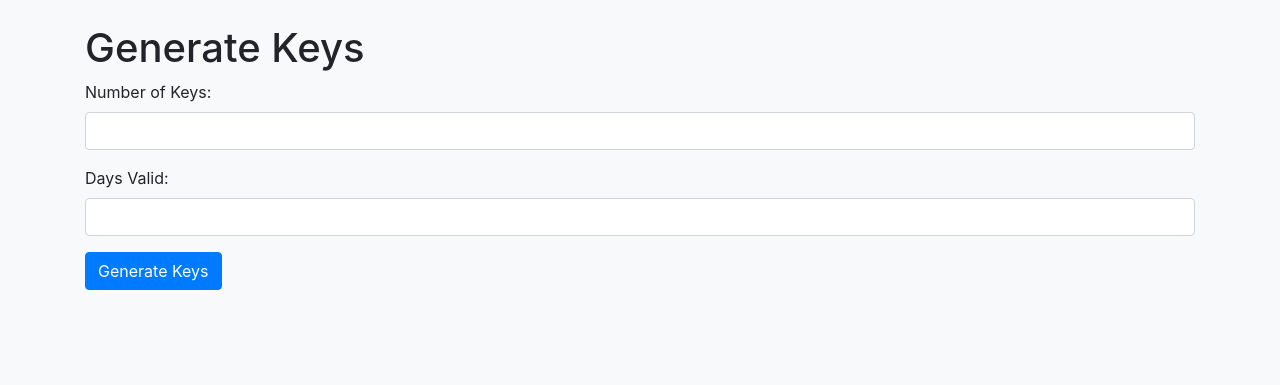
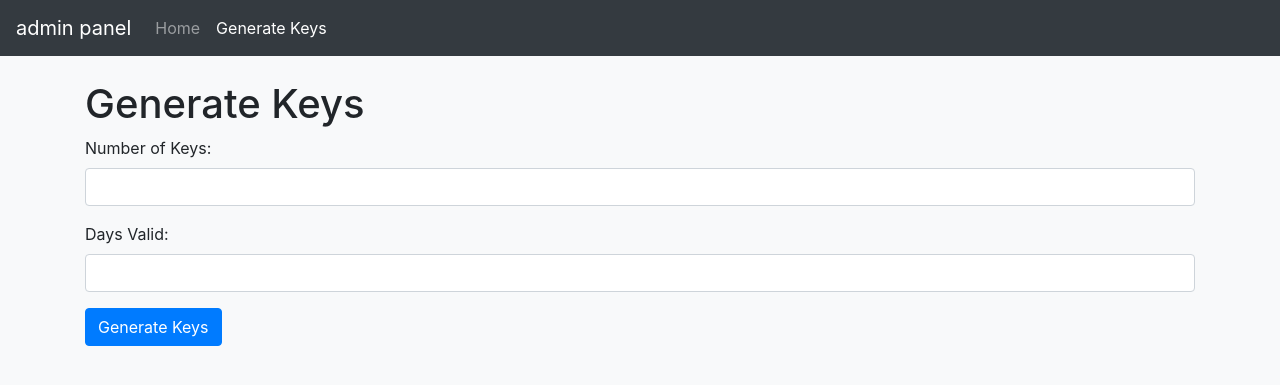
Before and after one commit to nxtdxve/hwid-checker-py, a Flask app: page /generate_keys in a window 1280 px wide. Shown: the top 385 px of the page. Run offline with Flask 2, Linux system fonts and the light colour scheme; some libraries are stand-ins or nearby versions.

Commit message:
added navbar

```diff
--- a/templates/generate_keys.html
+++ b/templates/generate_keys.html
@@ -5,6 +5,23 @@
     <link rel="stylesheet" href="https://stackpath.bootstrapcdn.com/bootstrap/4.3.1/css/bootstrap.min.css">
   </head>
   <body class="bg-light">
+    <nav class="navbar navbar-expand-lg navbar-dark bg-dark">
+        <a class="navbar-brand" href="#">admin panel</a>
+        <button class="navbar-toggler" type="button" data-toggle="collapse" data-target="#navbarNav" aria-controls="navbarNav" aria-expanded="false" aria-label="Toggle navigation">
+            <span class="navbar-toggler-icon"></span>
+        </button>
+        <div class="collapse navbar-collapse" id="navbarNav">
+            <ul class="navbar-nav">
+                <li class="nav-item">
+                    <a class="nav-link" href="{{ url_for('home') }}">Home</a>
+                </li>
+                <li class="nav-item active">
+                    <a class="nav-link" href="{{ url_for('generate_keys') }}">Generate Keys</a>
+                </li>
+            </ul>
+        </div>
+    </nav>
+
     <div class="container py-4">
       <h1>Generate Keys</h1>
       <form action="/generate_keys" method="POST">
@@ -19,5 +36,9 @@
         <button type="submit" class="btn btn-primary">Generate Keys</button>
       </form>
     </div>
+
+    <script src="https://code.jquery.com/jquery-3.3.1.slim.min.js"></script>
+    <script src="https://cdnjs.cloudflare.com/ajax/libs/popper.js/1.14.7/umd/popper.min.js"></script>
+    <script src="https://stackpath.bootstrapcdn.com/bootstrap/4.3.1/js/bootstrap.min.js"></script>
   </body>
 </html>
```
Also changed, not shown: templates/home.html (+19 -0 lines).
